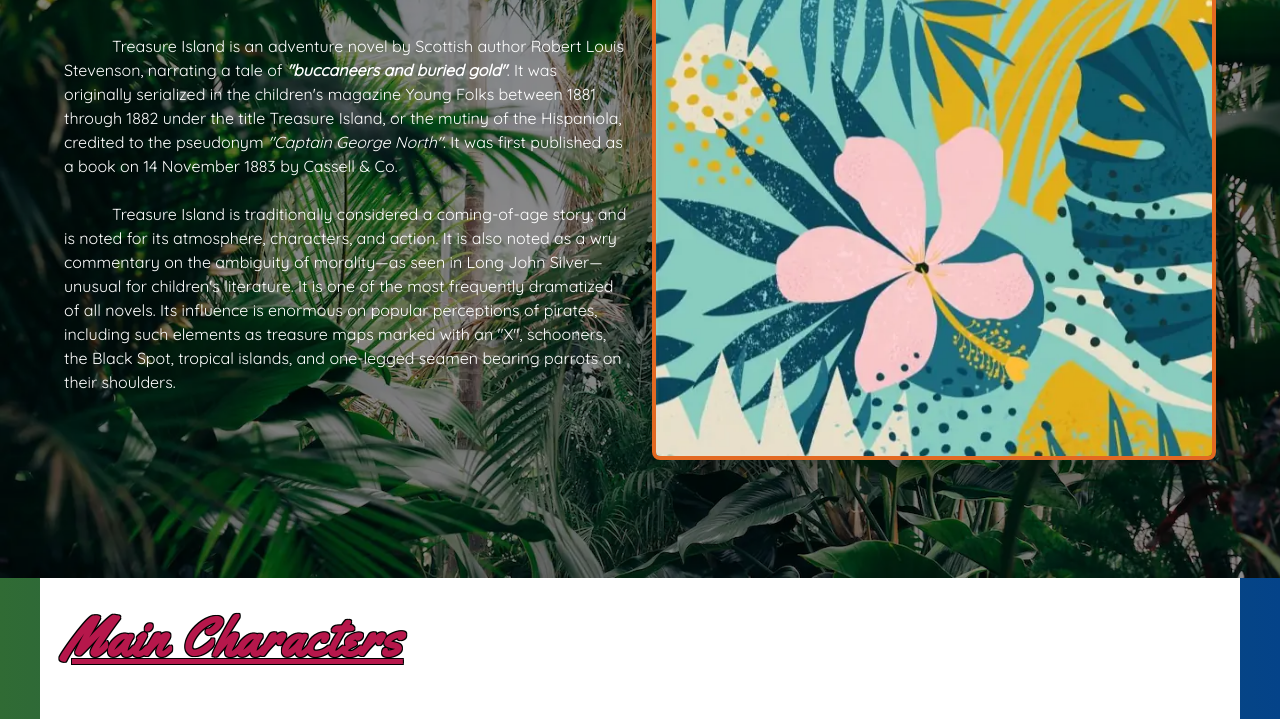
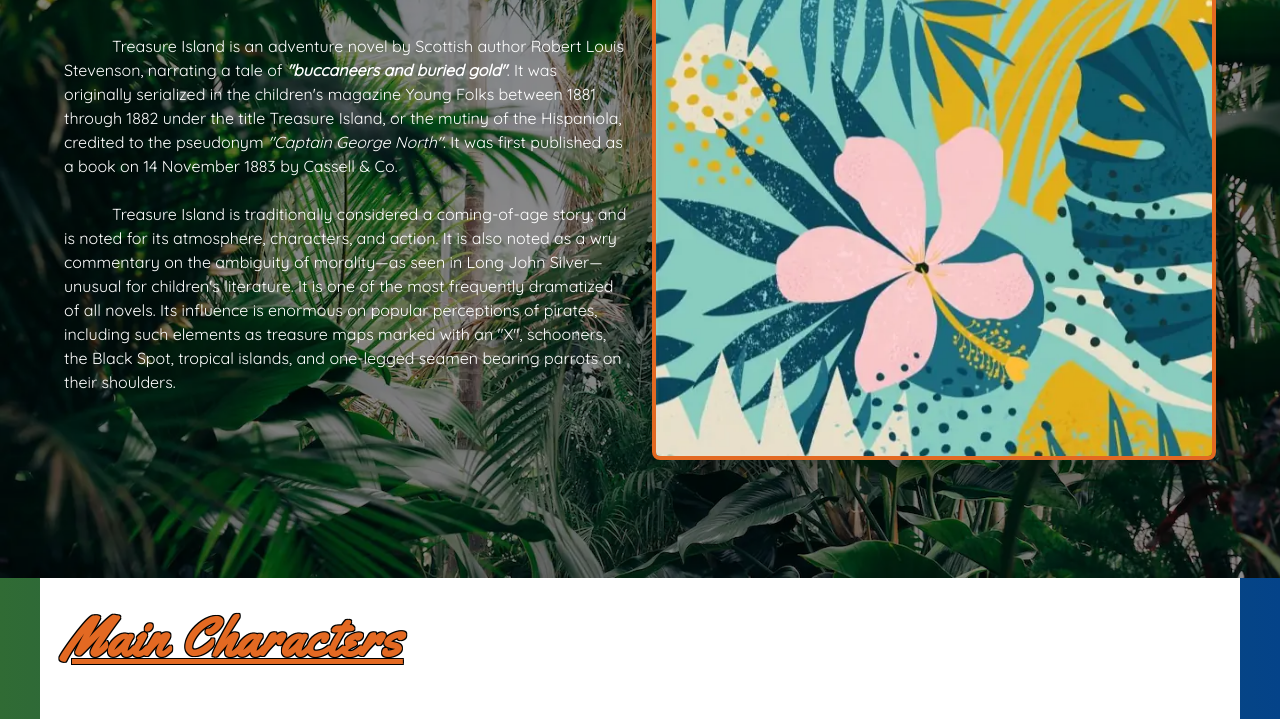
Before and after one commit to Voodoo-Dolls/DMIT-1529-Island, a plain HTML site: page index.html in a window 1280 px wide. Shown: the part 222-941 px from the top of the page. Drawn offline with Linux system fonts and the light colour scheme.

Commit message:
Changed some colors

```diff
--- a/css/main.css
+++ b/css/main.css
@@ -26,7 +26,7 @@ h2{
 
 h2{
     position: relative;
-    color: var(--pink);
+    color: var(--orange);
     font-size: 3.375rem;
     line-height: 72px;
     letter-spacing: 2px;
```
